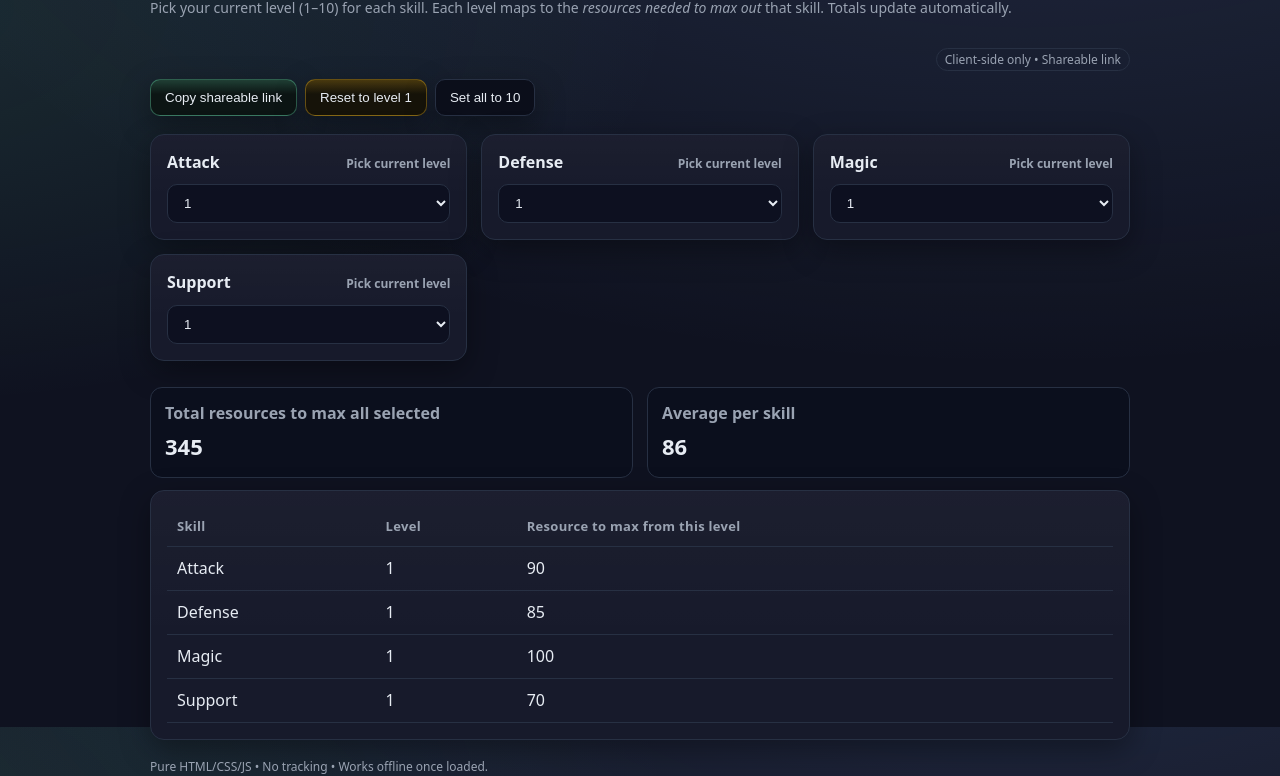
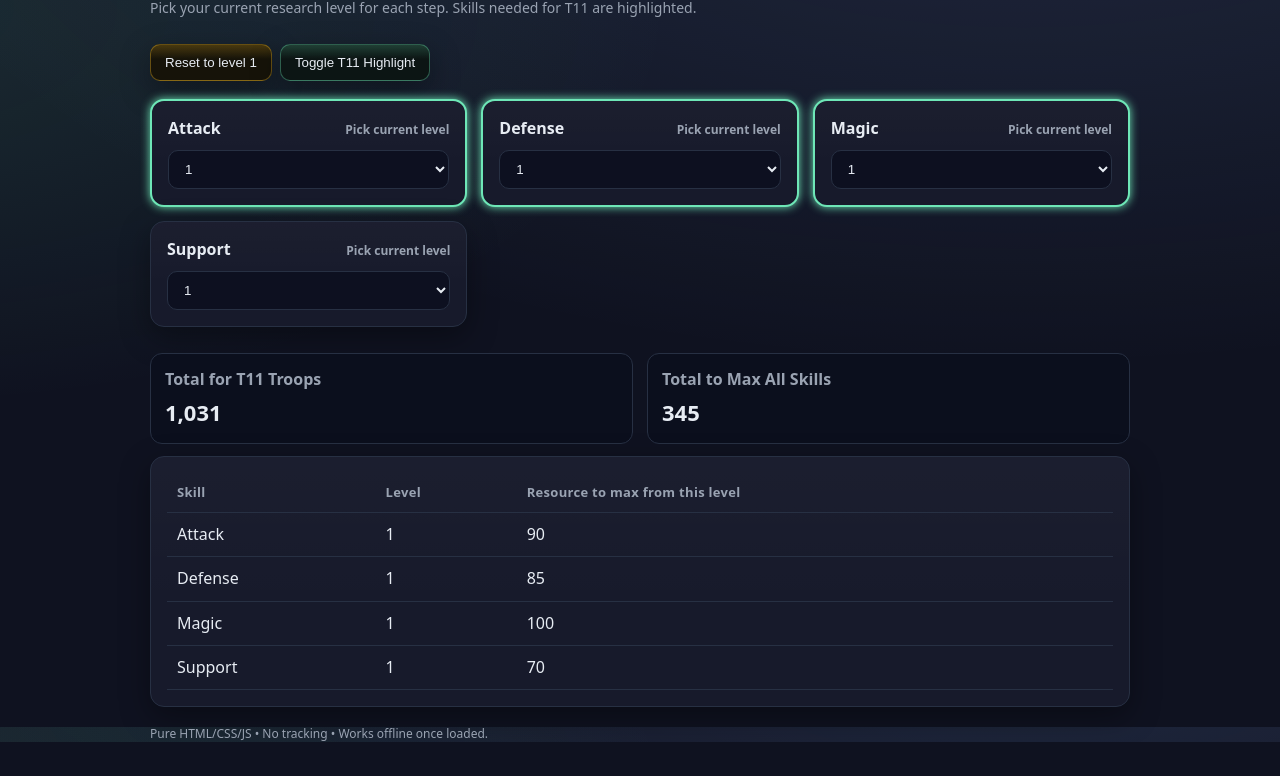
Before and after one commit to Dan010201/T11-DE-Calculator, a plain HTML site: page index.html in a window 1280 px wide. Shown: the part 73-849 px from the top of the page. After the commit the page ends 815 px from the top, so only its background shows below. Drawn offline with Linux system fonts and the light colour scheme.

Commit message:
Update index.html

```diff
--- a/index.html
+++ b/index.html
@@ -3,9 +3,8 @@
 <head>
 <meta charset="UTF-8" />
 <meta name="viewport" content="width=device-width, initial-scale=1" />
-  <title>T11 Cost Calculator</title>
+<title>DE Cost Calculator</title>
 <style>
-    /* -------------------- Root Variables -------------------- */
   :root {
     --bg: #0f1220;
     --card: #171a2b;
@@ -33,7 +32,8 @@
   .sub { color: var(--muted); font-size: 14px; margin-bottom: 18px; }
   .wrap { max-width: 980px; margin: 0 auto; }
   .grid { display: grid; grid-template-columns: repeat(auto-fit, minmax(260px, 1fr)); gap: 14px; margin: 18px 0 26px; }
-    .card { background: linear-gradient(180deg, rgba(255,255,255,.02), transparent 60%), var(--card); border: 1px solid var(--border); border-radius: 14px; padding: 16px; box-shadow: var(--shadow); }
+  .card { background: linear-gradient(180deg, rgba(255,255,255,.02), transparent 60%), var(--card); border: 1px solid var(--border); border-radius: 14px; padding: 16px; box-shadow: var(--shadow); transition: all 0.2s ease; }
+  .highlight { border: 2px solid var(--accent); box-shadow: 0 0 10px var(--accent); }
   .skill-label { display: flex; justify-content: space-between; align-items: baseline; margin-bottom: 10px; }
   .skill-label span { font-weight: 600; }
   .muted { color: var(--muted); font-size: 12px; }
@@ -48,7 +48,6 @@
   .btn:hover { border-color: var(--accent-2); }
   .btn.primary { background: linear-gradient(180deg, rgba(110,231,183,.2), transparent 40%), #0c1514; border-color: rgba(110,231,183,.35); }
   .btn.warn { background: linear-gradient(180deg, rgba(251,191,36,.22), transparent 40%), #161309; border-color: rgba(251,191,36,.35); }
-    .btn.danger { background: linear-gradient(180deg, rgba(251,113,133,.22), transparent 40%), #1a0d11; border-color: rgba(251,113,133,.35); }
   .result { display: grid; gap: 12px; grid-template-columns: 1fr; margin-top: 8px; }
   .totals { display: grid; grid-template-columns: repeat(auto-fit,minmax(220px,1fr)); gap: 14px; }
   .total-box { padding: 14px; border-radius: 12px; border: 1px solid var(--border); background: #0b0f1d; }
@@ -58,43 +57,34 @@
   th, td { padding: 10px; border-bottom: 1px solid var(--border); text-align: left; }
   th { color: var(--muted); font-weight: 600; font-size: 13px; letter-spacing: .3px; }
   .foot { margin-top: 18px; color: var(--muted); font-size: 12px; }
-    .pill { display: inline-block; padding: 2px 8px; border: 1px solid var(--border); border-radius: 999px; font-size: 12px; color: var(--muted); }
-    .right { margin-left: auto; }
-    .inline-note { font-size: 12px; color: var(--muted); }
 </style>
 </head>
 
 <body>
 <div class="wrap">
-    <!-- Header -->
   <header class="row" style="gap:12px; align-items: flex-end;">
     <div>
-        <h1>Skill Resource Calculator</h1>
-        <div class="sub">Pick your current level (1–10) for each skill. Each level maps to the <em>resources needed to max out</em> that skill. Totals update automatically.</div>
+      <h1>DE Cost Calculator</h1>
+      <div class="sub">Pick your current research level for each step. Skills needed for T11 are highlighted.</div>
     </div>
-      <span class="pill right">Client‑side only • Shareable link</span>
   </header>
 
-    <!-- Controls -->
   <div class="row" style="margin-top:8px; gap:8px;">
-      <button class="btn primary" id="copyLinkBtn" title="Copy a URL that encodes your current selections">Copy shareable link</button>
     <button class="btn warn" id="resetBtn">Reset to level 1</button>
-      <button class="btn" id="fillMaxBtn">Set all to 10</button>
+    <button class="btn primary" id="toggleHighlightBtn">Toggle T11 Highlight</button>
   </div>
 
-    <!-- Skills grid -->
   <section id="skillsGrid" class="grid" aria-live="polite"></section>
 
-    <!-- Results -->
   <section class="result">
     <div class="totals">
       <div class="total-box">
-          <h3>Total resources to max all selected</h3>
-          <div class="total" id="grandTotal">0</div>
+        <h3>Total for T11 Troops</h3>
+        <div class="total" id="T11Total">0</div>
       </div>
       <div class="total-box">
-          <h3>Average per skill</h3>
-          <div class="total" id="avgTotal">0</div>
+        <h3>Total to Max All Skills</h3>
+        <div class="total" id="grandTotal">0</div>
       </div>
     </div>
     <div class="card">
@@ -111,34 +101,43 @@
     </div>
   </section>
 
-    <!-- Footer -->
-    <footer class="foot">
-      Pure HTML/CSS/JS • No tracking • Works offline once loaded.
-    </footer>
+  <footer class="foot">Pure HTML/CSS/JS • No tracking • Works offline once loaded.</footer>
 </div>
 
 <script>
-    // Default values
-    const DEFAULT_VALUE_TABLE = {
+  // -------------------- Skill Values --------------------
+  const valueTable = {
     "Attack":  [0, 90, 80, 70, 60, 50, 40, 30, 20, 10, 0],
     "Defense": [0, 85, 75, 65, 55, 45, 36, 27, 18, 9, 0],
     "Magic":   [0, 100, 88, 76, 64, 52, 40, 30, 22, 12, 0],
     "Support": [0, 70, 62, 54, 46, 38, 30, 22, 14, 6, 0]
   };
 
-    let valueTable = structuredClone(DEFAULT_VALUE_TABLE);
+  // Skills required for T11 and their caps
+  const T11_REQUIREMENTS = {
+    "Attack": 10,
+    "Defense": 8,
+    "Magic": 7
+  };
 
-    const slugify = (s) => s.toLowerCase().replace(/[^a-z0-9]+/g, "-").replace(/(^-|-$)/g, "");
+  let highlightOn = true;
+  const slugify = s => s.toLowerCase().replace(/[^a-z0-9]+/g,"-").replace(/(^-|-$)/g,"");
 
   function valueFor(skill, level) { return Number(valueTable[skill][level] || 0); }
 
+  // -------------------- Build Grid --------------------
   function buildSkillsGrid() {
     const grid = document.getElementById("skillsGrid");
     grid.innerHTML = "";
     Object.keys(valueTable).forEach(skill => {
-        const card = document.createElement("div"); card.className="card";
+      const card = document.createElement("div");
+      card.className="card";
 
-        const label = document.createElement("label"); label.className="skill-label";
+      // Highlight T11 if needed
+      if(highlightOn && T11_REQUIREMENTS[skill]) card.classList.add("highlight");
+
+      const label = document.createElement("label");
+      label.className="skill-label";
       const name = document.createElement("span"); name.textContent = skill;
       const helper = document.createElement("span"); helper.className="muted"; helper.textContent="Pick current level";
       label.append(name, helper);
@@ -146,22 +145,22 @@
       const select = document.createElement("select"); select.name=slugify(skill);
       select.setAttribute("aria-label", skill+' level');
 
-        for(let lvl=1;lvl<=10;lvl++){
-          const opt=document.createElement("option");
-          opt.value=String(valueFor(skill,lvl));
-          opt.dataset.level=String(lvl);
-          opt.textContent=String(lvl);
+      const maxLevel = valueTable[skill].length - 1;
+      for(let lvl=1; lvl<=maxLevel; lvl++){
+        const opt = document.createElement("option");
+        opt.value = String(valueFor(skill,lvl));
+        opt.dataset.level = String(lvl);
+        opt.textContent = String(lvl);
         select.appendChild(opt);
       }
 
-        select.addEventListener("change",()=>{ renderBreakdown(); updateTotals(); updateQueryString(false); });
-
-        card.append(label, select);
-        grid.appendChild(card);
+      select.addEventListener("change", ()=>{ renderBreakdown(); updateTotals(); updateQueryString(false); });
+      card.append(label, select); grid.appendChild(card);
     });
   }
 
-    function getSelections(){
+  // -------------------- Selections --------------------
+  function getSelections() {
     return Array.from(document.querySelectorAll("#skillsGrid select")).map(sel=>{
       return {
         key: sel.name,
@@ -172,70 +171,79 @@
     });
   }
 
-    function renderBreakdown(){
-      const tbody=document.getElementById("breakdown"); tbody.innerHTML="";
+  function renderBreakdown() {
+    const tbody = document.getElementById("breakdown"); tbody.innerHTML = "";
     getSelections().forEach(s=>{
-        const tr=document.createElement("tr");
-        tr.innerHTML=`<td>${s.label}</td><td>${s.level}</td><td>${s.value.toLocaleString()}</td>`;
+      const tr = document.createElement("tr");
+      tr.innerHTML = `<td>${s.label}</td><td>${s.level}</td><td>${s.value.toLocaleString()}</td>`;
       tbody.appendChild(tr);
     });
   }
 
-    function updateTotals(){
-      const selections=getSelections();
-      const total=selections.reduce((sum,s)=>sum+s.value,0);
-      const avg=selections.length?total/selections.length:0;
-      document.getElementById("grandTotal").textContent=total.toLocaleString();
-      document.getElementById("avgTotal").textContent=Math.round(avg).toLocaleString();
+  // -------------------- Totals --------------------
+  function updateTotals() {
+    const selections = getSelections();
+    const grandTotal = selections.reduce((sum,s)=>sum+s.value,0);
+    document.getElementById("grandTotal").textContent = grandTotal.toLocaleString();
+
+    let t11Total = 0;
+    selections.forEach(s=>{
+      const required = T11_REQUIREMENTS[s.label];
+      if(required){
+        const arr = valueTable[s.label];
+        const start = s.level < required ? s.level + 1 : 0;
+        for(let lvl=start; lvl<=required; lvl++){
+          t11Total += arr[lvl] || 0;
+        }
+      }
+    });
+    document.getElementById("T11Total").textContent = t11Total.toLocaleString();
   }
 
+  // -------------------- Reset & URL --------------------
   function resetTo(level){
     document.querySelectorAll("#skillsGrid select").forEach(sel=>{
-        const opt=Array.from(sel.options).find(o=>Number(o.dataset.level)===level);
-        if(opt) sel.value=opt.value;
+      const opt = Array.from(sel.options).find(o=>Number(o.dataset.level)===level);
+      if(opt) sel.value = opt.value;
     });
     renderBreakdown(); updateTotals(); updateQueryString(false);
   }
 
   function updateQueryString(push=false){
-      const params=new URLSearchParams();
-      for(const skill of Object.keys(valueTable)){
-        const sel=document.querySelector('select[name="'+slugify(skill)+'"]');
-        if(!sel) continue;
-        const lvl=sel.selectedOptions[0]?.dataset.level||"1";
+    const params = new URLSearchParams();
+    Object.keys(valueTable).forEach(skill=>{
+      const sel = document.querySelector('select[name="'+slugify(skill)+'"]');
+      if(!sel) return;
+      const lvl = sel.selectedOptions[0]?.dataset.level||"1";
       params.set(slugify(skill), lvl);
-      }
-      const url=location.pathname+"?"+params.toString();
-      if(push) history.pushState({}, "", url); else history.replaceState({}, "", url);
+    });
+    const url = location.pathname + "?" + params.toString();
+    push ? history.pushState({}, "", url) : history.replaceState({}, "", url);
   }
 
   function applyQueryString(){
-      const params=new URLSearchParams(location.search);
-      for(const skill of Object.keys(valueTable)){
-        const key=slugify(skill);
-        const lvl=Number(params.get(key));
-        if(!lvl) continue;
-        const sel=document.querySelector('select[name="'+key+'"]');
-        if(!sel) continue;
-        const opt=Array.from(sel.options).find(o=>Number(o.dataset.level)===lvl);
-        if(opt) sel.value=opt.value;
-      }
+    const params = new URLSearchParams(location.search);
+    Object.keys(valueTable).forEach(skill=>{
+      const key = slugify(skill);
+      const lvl = Number(params.get(key));
+      if(!lvl) return;
+      const sel = document.querySelector('select[name="'+key+'"]');
+      if(!sel) return;
+      const opt = Array.from(sel.options).find(o=>Number(o.dataset.level)===lvl);
+      if(opt) sel.value = opt.value;
+    });
   }
 
-    async function copyShareLink(){
-      updateQueryString(false);
-      const link=location.href;
-      try{
-        await navigator.clipboard.writeText(link);
-        const btn=document.getElementById("copyLinkBtn"); const old=btn.textContent;
-        btn.textContent="Link copied!"; setTimeout(()=>btn.textContent=old,1600);
-      } catch { prompt("Copy link manually:", link); }
-    }
+  // -------------------- Highlight Toggle --------------------
+  document.getElementById("toggleHighlightBtn").addEventListener("click", ()=>{
+    highlightOn = !highlightOn;
+    buildSkillsGrid();
+    renderBreakdown();
+    updateTotals();
+  });
 
-    // Init
-    document.getElementById("copyLinkBtn").addEventListener("click", copyShareLink);
-    document.getElementById("resetBtn").addEventListener("click",()=>resetTo(1));
-    document.getElementById("fillMaxBtn").addEventListener("click",()=>resetTo(10));
+  // -------------------- Init --------------------
+  document.getElementById("resetBtn").addEventListener("click", ()=>resetTo(1));
 
   buildSkillsGrid(); resetTo(1); applyQueryString(); renderBreakdown(); updateTotals(); updateQueryString(false);
 </script>
```
Lines whose indentation alone changed are shown as unchanged.
